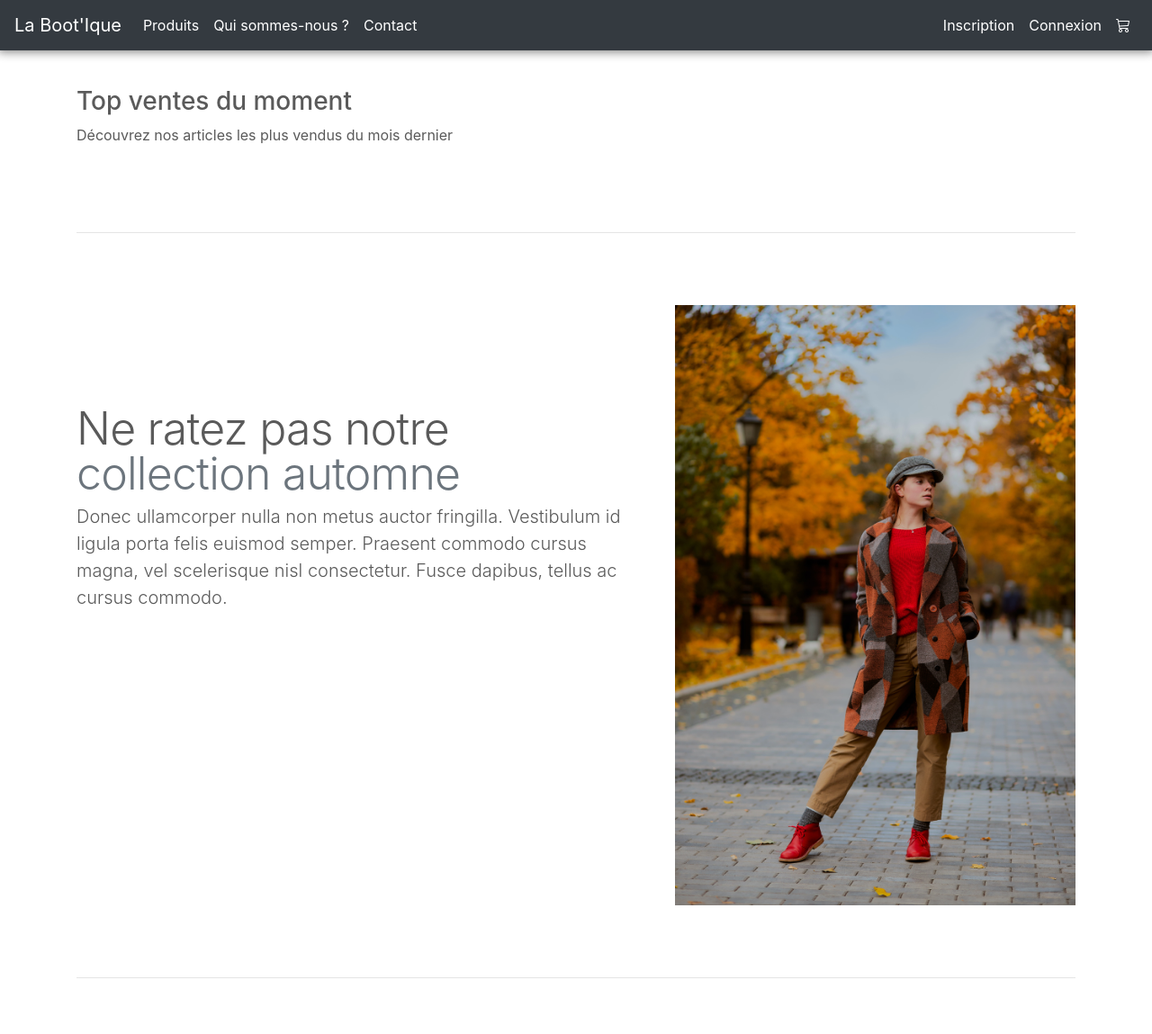
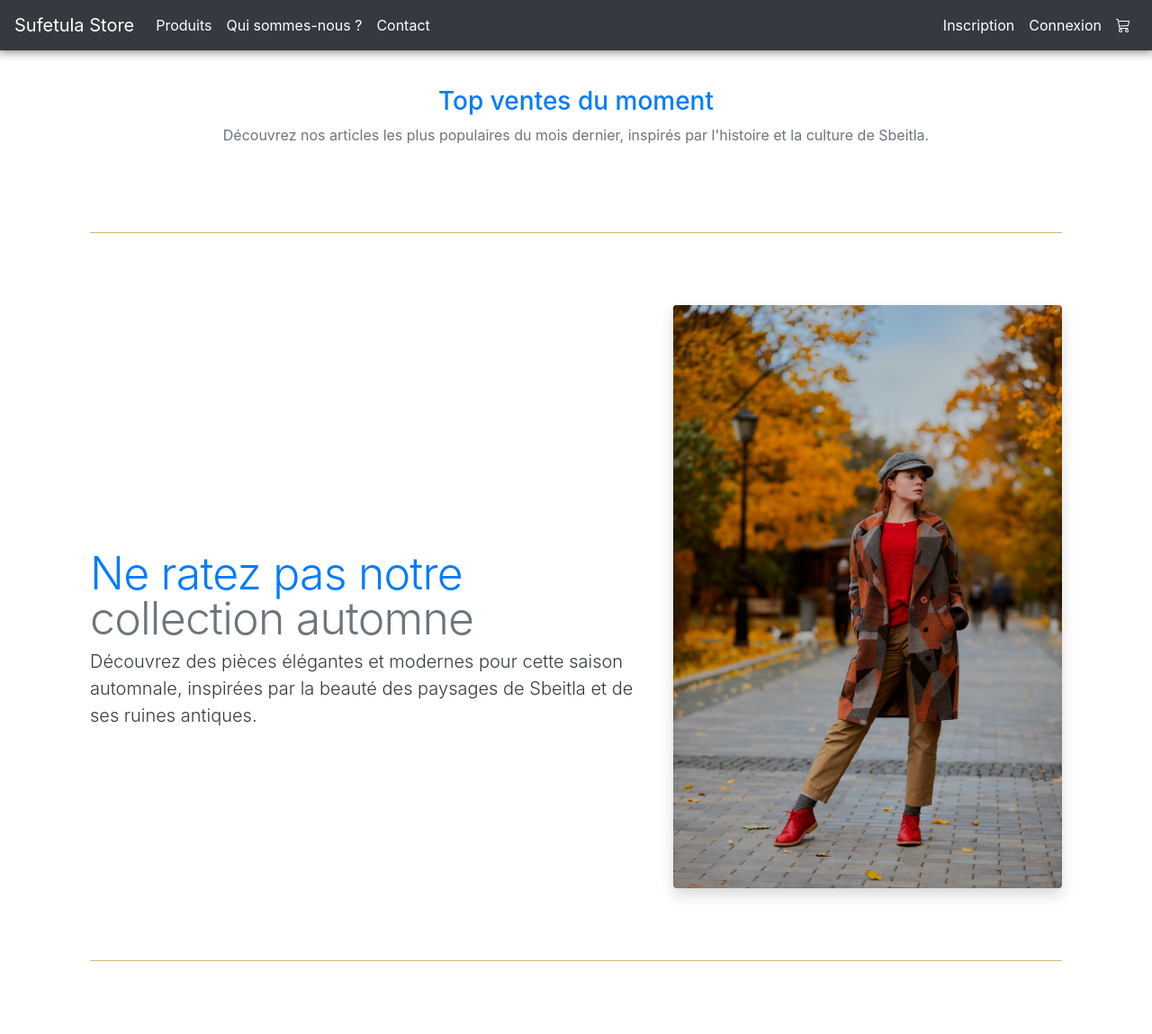
Before and after one commit to Baha-Bouazizi/E-Commerce-With-Symfony, a Symfony app: template templates/home/index.html.twig in a window 1280 px wide. Shown: the top 1149 px of the page at 90% size. Run offline with Twig, Linux system fonts and the light colour scheme; the template is opened without the code that fills it, so the values that code supplies are empty; some libraries are stand-ins or nearby versions.

Commit message:
Redesign complet : Nouveau thème Sbeitla avec couleurs terreuses, images locales et sections artisanales

```diff
--- a/templates/_footer.html.twig
+++ b/templates/_footer.html.twig
@@ -1,5 +1,5 @@
 <ul class="">
-    <li class=""><small>&copy; 2022 La Boot'Ique</small></li>
+    <li class=""><small>&copy; 2025 Sufetula Store</small></li>
     <li class=""><small><a href="">Mentions légales</a></small></li>
     {# <li class="list-group-item"><a href="#">Retour haut de page</a></li>                 #}
 </ul>
--- a/templates/_nav.html.twig
+++ b/templates/_nav.html.twig
@@ -1,5 +1,5 @@
 <nav class="navbar navbar-expand-md navbar-dark fixed-top bg-dark">
-    <a class="navbar-brand" href="{{ path('home') }}">La Boot'Ique</a>
+    <a class="navbar-brand" href="{{ path('home') }}">Sufetula Store</a>
     <button class="navbar-toggler" type="button" data-toggle="collapse" data-target="#navbarCollapse" aria-controls="navbarCollapse" aria-expanded="false" aria-label="Toggle navigation">
         <span class="navbar-toggler-icon"></span>
     </button>
--- a/templates/home/index.html.twig
+++ b/templates/home/index.html.twig
@@ -1,50 +1,49 @@
 {% extends 'base.html.twig' %}
 
 {% block body %}
-    <h3>Top ventes du moment</h3>
-    <p>Découvrez nos articles les plus vendus du mois dernier</p>
+    <div class="container">
+        <h3 class="text-center text-primary">Top ventes du moment</h3>
+        <p class="text-center text-muted">Découvrez nos articles les plus populaires du mois dernier, inspirés par l'histoire et la culture de Sbeitla.</p>
+
         <div class="row">
             {% for product in top_products %}
-            <div class="col-md-4">
-                <div class="product-item">
-                    <a href="{{ path('product_show', {slug: product.slug}) }}"><img class="img-fluid" src="/uploads/{{product.image}}" alt="{{product.name}}"></a>
-                    <h5 class="mt-2">{{ product.name}}</h5>
-                    <span class="product-subtitle text-center">{{product.subtitle}}</span>
-                    <span class="product-price text-center">{{(product.price / 100 )|number_format(2,',', '.')}} € </span>
+                <div class="col-md-4 mb-4">
+                    <div class="product-item text-center shadow-lg rounded">
+                        <a href="{{ path('product_show', {slug: product.slug}) }}">
+                            <img class="img-fluid rounded shadow-sm" src="/uploads/{{ product.image }}" alt="{{ product.name }}">
+                        </a>
+                        <h5 class="mt-2 font-weight-bold text-success">{{ product.name }}</h5>
+                        <span class="product-subtitle d-block text-muted">{{ product.subtitle }}</span>
+                        <span class="product-price d-block text-warning font-weight-bold">{{ (product.price / 100 )|number_format(2, ',', '.') }} €</span>
                     </div>
                 </div>
             {% endfor %}
         </div><!-- /.row -->
 
+        <hr class="featurette-divider" style="border-color: #d1b97f;">
 
-    <!-- START THE FEATURETTES -->
-
-    <hr class="featurette-divider">
-
-    <div class="row featurette">
+        <div class="row featurette align-items-center">
             <div class="col-md-7">
-            <h2 class="featurette-heading">Ne ratez pas notre <span class="text-muted">collection automne</span></h2>
-            <p class="lead">Donec ullamcorper nulla non metus auctor fringilla. Vestibulum id ligula porta felis euismod semper. Praesent commodo cursus magna, vel scelerisque nisl consectetur. Fusce dapibus, tellus ac cursus commodo.</p>
+                <h2 class="featurette-heading text-primary">Ne ratez pas notre <span class="text-muted">collection automne</span></h2>
+                <p class="lead text-dark">Découvrez des pièces élégantes et modernes pour cette saison automnale, inspirées par la beauté des paysages de Sbeitla et de ses ruines antiques.</p>
             </div>
             <div class="col-md-5">
-            <img class="img-fluid" src="{{ asset('assets/img/woman.jpg') }}" alt="model woman">
+                <img class="img-fluid rounded shadow" src="{{ asset('assets/img/woman.jpg') }}" alt="Collection Automne">
             </div>
         </div>
 
-    <hr class="featurette-divider">
+        <hr class="featurette-divider" style="border-color: #d1b97f;">
 
-    <div class="row featurette">
+        <div class="row featurette align-items-center">
             <div class="col-md-7 order-md-2">
-            <h2 class="featurette-heading">Promotions sur tous les rayons <span class="text-muted">hommes</span></h2>
-            <p class="lead">Donec ullamcorper nulla non metus auctor fringilla. Vestibulum id ligula porta felis euismod semper. Praesent commodo cursus magna, vel scelerisque nisl consectetur. Fusce dapibus, tellus ac cursus commodo.</p>
+                <h2 class="featurette-heading text-primary">Promotions exceptionnelles <span class="text-muted">pour hommes</span></h2>
+                <p class="lead text-dark">Profitez de réductions sur une large gamme d'articles pour homme. Style et élégance, tout comme les vestiges antiques de Sbeitla, mais à des prix abordables.</p>
             </div>
             <div class="col-md-5 order-md-1">
-            <img class="img-fluid" src="{{ asset('assets/img/man.jpg') }}" alt="model man">
+                <img class="img-fluid rounded shadow" src="{{ asset('assets/img/man.jpg') }}" alt="Mode Homme">
             </div>
         </div>
 
-
-    <hr class="featurette-divider">
-
-    <!-- /END THE FEATURETTES -->
+        <hr class="featurette-divider" style="border-color: #d1b97f;">
+    </div>
 {% endblock %}
```
Also changed, not shown: base.html.twig (added, +37 -0 lines), public/assets/img/sbeitla-artisanat.jpeg (added), public/assets/img/sbeitla-wool.jpeg (added), public/uploads/c6823718c406a616698a6206a2a375b4534a3a69.png (added). Lines whose indentation alone changed are shown as unchanged.
